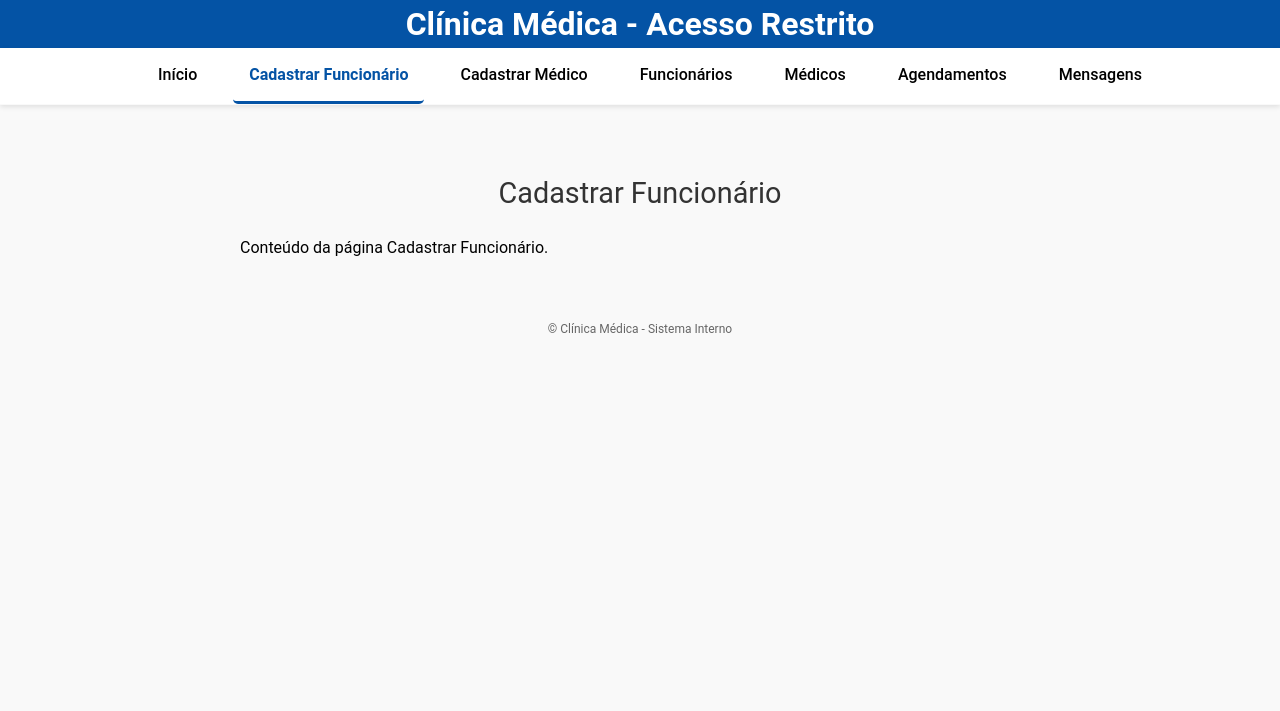
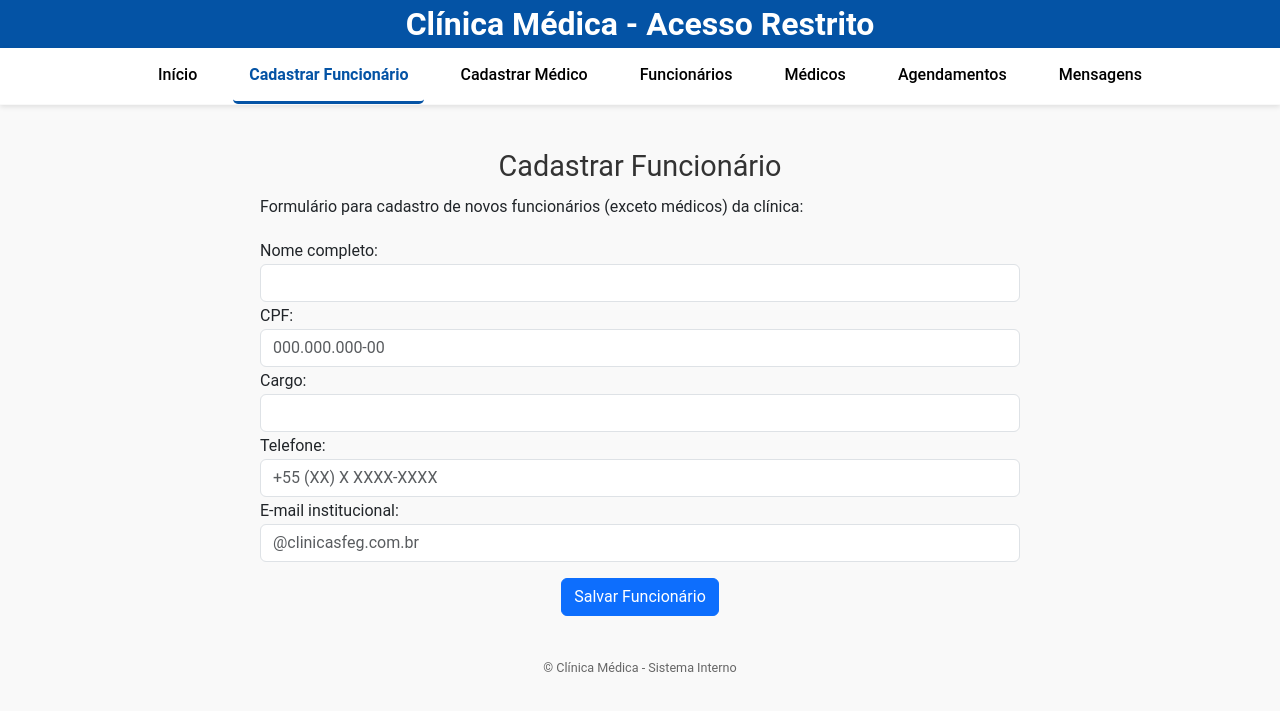
Before and after one commit to diegocgribeiro/sitePpi, a PHP site: the page made by estrutura interna/cadastrar-funcionario.html in a window 1280 px wide. Shown: the top 711 px of the page. Run offline with PHP 8.4, Linux system fonts and the light colour scheme.

Commit message:
Add files via upload

```diff
--- a/estrutura interna/cadastrar-funcionario.html
+++ b/estrutura interna/cadastrar-funcionario.html
@@ -3,7 +3,9 @@
 
 <head>
   <meta charset="UTF-8">
+  <meta name="viewport" content="width=device-width, initial-scale=1">
   <title>Cadastrar Funcionário</title>
+  <link rel="stylesheet" href="https://cdn.jsdelivr.net/npm/bootstrap@5.3.3/dist/css/bootstrap.min.css">
   <link rel="stylesheet" href="estilo-restrito.css">
 </head>
 
@@ -24,9 +26,58 @@
 
   <main class="container mt-4">
     <h2>Cadastrar Funcionário</h2>
-    <p>Conteúdo da página Cadastrar Funcionário.</p>
+    <p>Formulário para cadastro de novos funcionários (exceto médicos) da clínica:</p>
+    <form class="formulario-cadastro" method="post">
+      <div class="form-group">
+        <label for="nome">Nome completo:</label>
+        <input type="text" id="nome" name="nome" class="form-control" required>
+      </div>
+
+      <div class="form-group">
+        <label for="cpf">CPF:</label>
+        <input type="text" id="cpf" name="cpf" class="form-control" placeholder="000.000.000-00" required
+          pattern="\d{3}\.\d{3}\.\d{3}-\d{2}">
+      </div>
+
+      <div class="form-group">
+        <label for="cargo">Cargo:</label>
+        <input type="text" id="cargo" name="cargo" class="form-control" required>
+      </div>
+
+      <div class="form-group">
+        <label for="telefone">Telefone:</label>
+        <input type="tel" id="telefone" name="telefone" class="form-control" placeholder="+55 (XX) X XXXX-XXXX" required>
+      </div>
+
+      <div class="form-group">
+        <label for="email">E-mail institucional:</label>
+        <input type="email" id="email" name="email" class="form-control" placeholder="@clinicasfeg.com.br" required>
+      </div>
+
+      <div class="text-center mt-3">
+        <button type="submit" class="btn btn-primary">Salvar Funcionário</button>
+      </div>
+    </form>
   </main>
-  <footer class="bg-light text-center p-3 mt-4">
+  <script>
+    document.addEventListener("DOMContentLoaded", function () {
+      const cpfInput = document.getElementById("cpf");
+
+      cpfInput.addEventListener("input", function (e) {
+        let value = cpfInput.value.replace(/\D/g, '');
+
+        if (value.length > 11) value = value.slice(0, 11);
+
+        value = value.replace(/(\d{3})(\d)/, "$1.$2");
+        value = value.replace(/(\d{3})(\d)/, "$1.$2");
+        value = value.replace(/(\d{3})(\d{1,2})$/, "$1-$2");
+
+        cpfInput.value = value;
+      });
+    });
+  </script>
+
+  <footer>
     <small>© Clínica Médica - Sistema Interno</small>
   </footer>
 </body>
--- a/estrutura interna/estilo-restrito.css
+++ b/estrutura interna/estilo-restrito.css
@@ -90,3 +90,8 @@ footer {
     display: block;
     text-align: center;
 }
+
+.botao_escondido{
+    text-decoration: none;
+    color: var(--cor-texto-principal);
+}
--- a/estrutura interna/listar-agendamentos.html
+++ b/estrutura interna/listar-agendamentos.html
@@ -3,6 +3,7 @@
 
 <head>
   <meta charset="UTF-8">
+  <meta name="viewport" content="width=device-width, initial-scale=1">
   <title>Listar Agendamentos</title>
   <link rel="stylesheet" href="estilo-restrito.css">
 </head>
--- a/estrutura interna/listar-contatos.html
+++ b/estrutura interna/listar-contatos.html
@@ -3,6 +3,7 @@
 
 <head>
   <meta charset="UTF-8">
+  <meta name="viewport" content="width=device-width, initial-scale=1">
   <title>Listar Mensagens de Contato</title>
   <link rel="stylesheet" href="estilo-restrito.css">
 </head>
--- a/estrutura interna/listar-funcionarios.html
+++ b/estrutura interna/listar-funcionarios.html
@@ -3,6 +3,7 @@
 
 <head>
   <meta charset="UTF-8">
+  <meta name="viewport" content="width=device-width, initial-scale=1">
   <title>Listar Funcionários</title>
   <link rel="stylesheet" href="estilo-restrito.css">
 </head>
--- a/estrutura interna/listar-medicos.html
+++ b/estrutura interna/listar-medicos.html
@@ -3,6 +3,7 @@
 
 <head>
   <meta charset="UTF-8">
+  <meta name="viewport" content="width=device-width, initial-scale=1">
   <title>Listar Médicos</title>
   <link rel="stylesheet" href="estilo-restrito.css">
 </head>
```
Also changed, not shown: estrutura interna/cadastrar-medico.html (+33 -1 lines), estrutura interna/index.html (+38 -3 lines).
